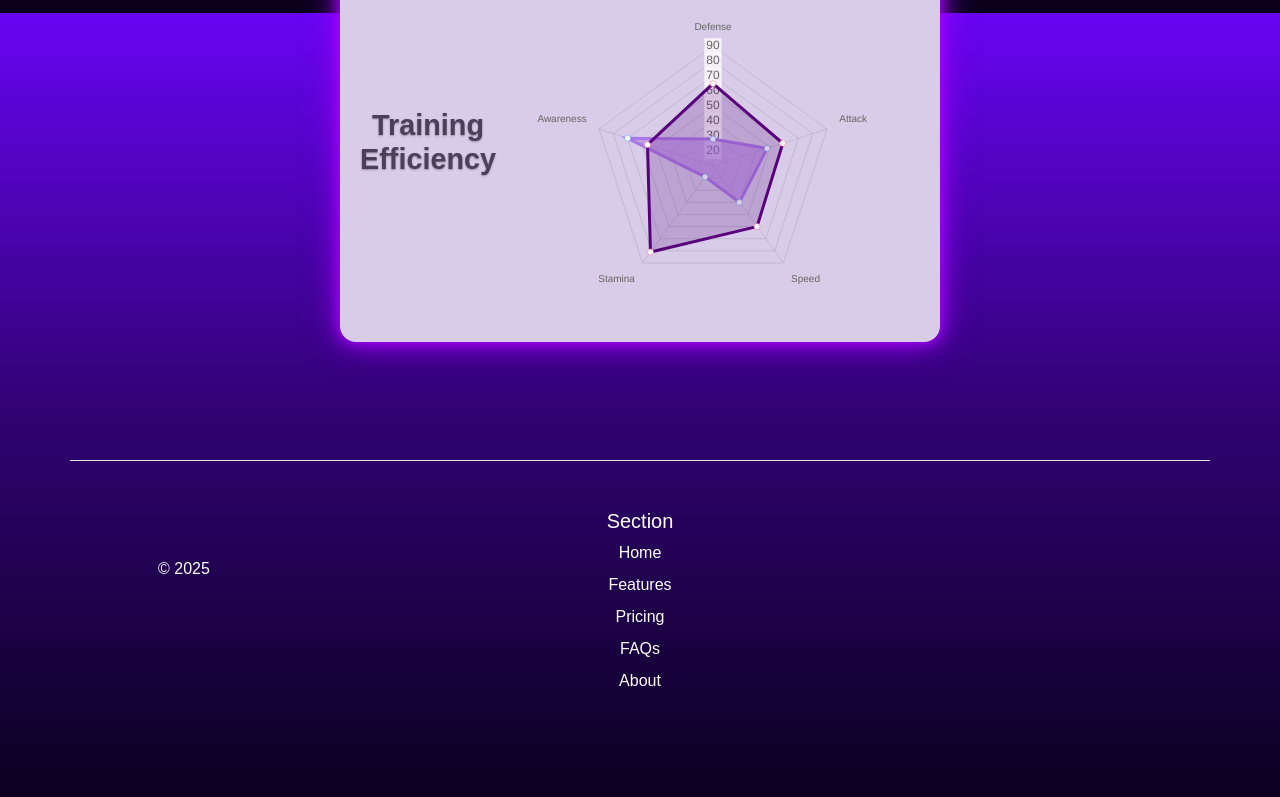
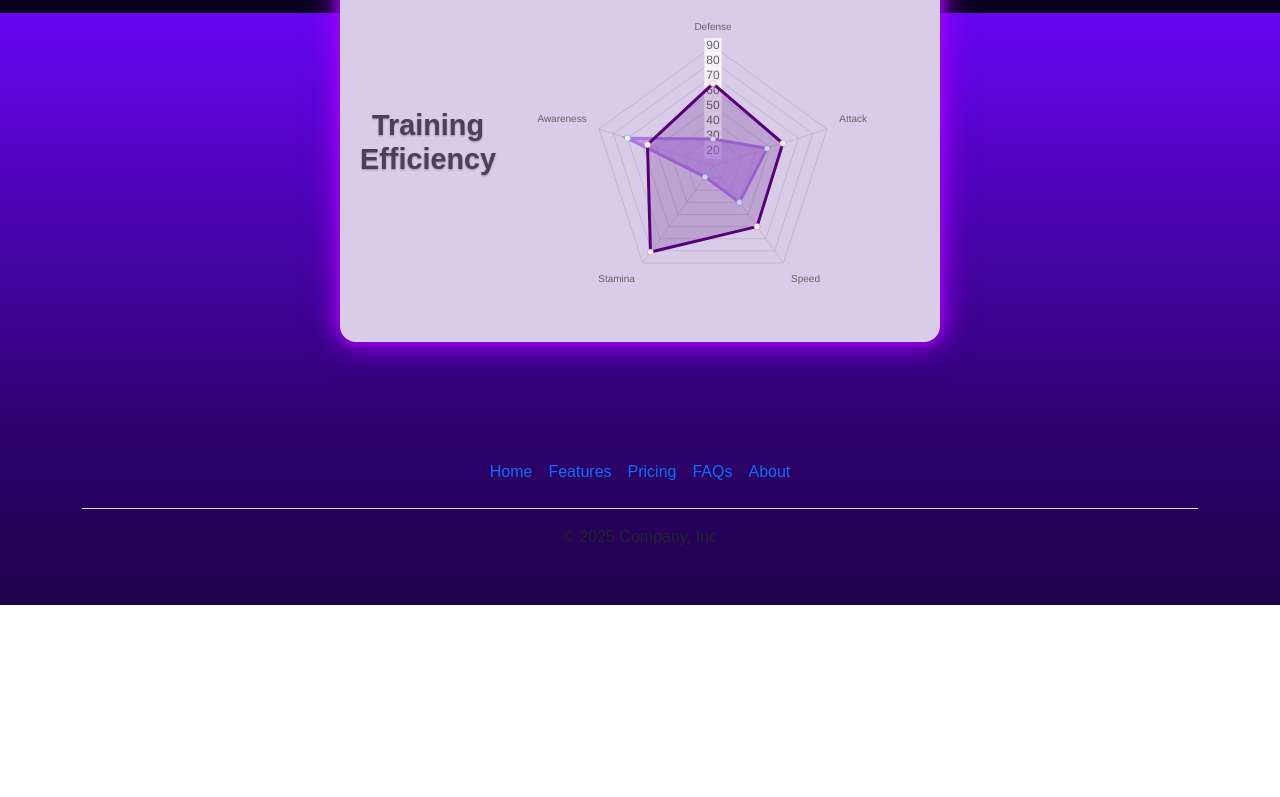
Before and after one commit to Kareem-A-S/Kareem-Shalan-SEE-task, a React (Create React App) app: page / in a window 1280 px wide. Shown: the part 2387-3184 px from the top of the page. After the commit the page ends 2992 px from the top, so only its background shows below. Built offline with nearby package versions, Linux system fonts and the light colour scheme.

Commit message:
footer edit

```diff
--- a/src/footer.jsx
+++ b/src/footer.jsx
@@ -1,60 +1,39 @@
 function MyFooter() {
   return (
     <>
-      <div className="container footerContainer">
+      <div class="container ">
         {" "}
-        <footer className="row row-cols-1 row-cols-sm-2 row-cols-md-5 py-5 my-5 border-top">
+        <footer class="py-3 my-4">
           {" "}
-          <div className="col mb-3">
+          <ul class="nav justify-content-center border-bottom pb-3 mb-3">
             {" "}
-            <a
-              href="/"
-              className="d-flex align-items-center mb-3 link-body-emphasis text-decoration-none"
-              aria-label="Bootstrap"
-            >
-              {" "}
-              <svg
-                className="bi me-2"
-                width="40"
-                height="32"
-                aria-hidden="true"
-              ></svg>{" "}
-            </a>{" "}
-            <p>© 2025</p>{" "}
-          </div>{" "}
-          <div className="col mb-3"></div>{" "}
-          <div className="col mb-3">
-            {" "}
-            <h5>Section</h5>{" "}
-            <ul className="nav flex-column">
-              {" "}
-              <li className="nav-item mb-2">
-                <a href="#" className="nav-link p-0 ">
+            <li class="nav-item">
+              <a href="#" class="nav-link px-2 ">
                 Home
               </a>
             </li>{" "}
-              <li className="nav-item mb-2">
-                <a href="#" className="nav-link p-0 ">
+            <li class="nav-item">
+              <a href="#" class="nav-link px-2 ">
                 Features
               </a>
             </li>{" "}
-              <li className="nav-item mb-2">
-                <a href="#" className="nav-link p-0 ">
+            <li class="nav-item">
+              <a href="#" class="nav-link px-2 ">
                 Pricing
               </a>
             </li>{" "}
-              <li className="nav-item mb-2">
-                <a href="#" className="nav-link p-0 ">
+            <li class="nav-item">
+              <a href="#" class="nav-link px-2 ">
                 FAQs
               </a>
             </li>{" "}
-              <li className="nav-item mb-2">
-                <a href="#" className="nav-link p-0 ">
+            <li class="nav-item">
+              <a href="#" class="nav-link px-2 ">
                 About
               </a>
             </li>{" "}
           </ul>{" "}
-          </div>{" "}
+          <p class="text-center ">© 2025 Company, Inc</p>{" "}
         </footer>{" "}
       </div>
     </>
```
Lines whose indentation alone changed are shown as unchanged.
